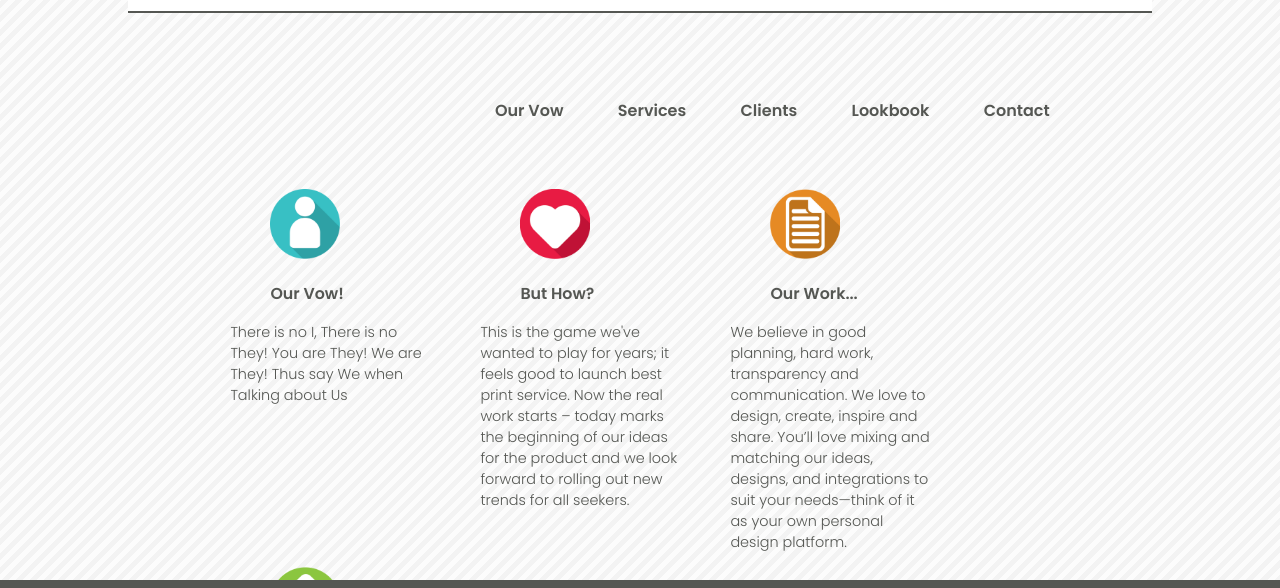
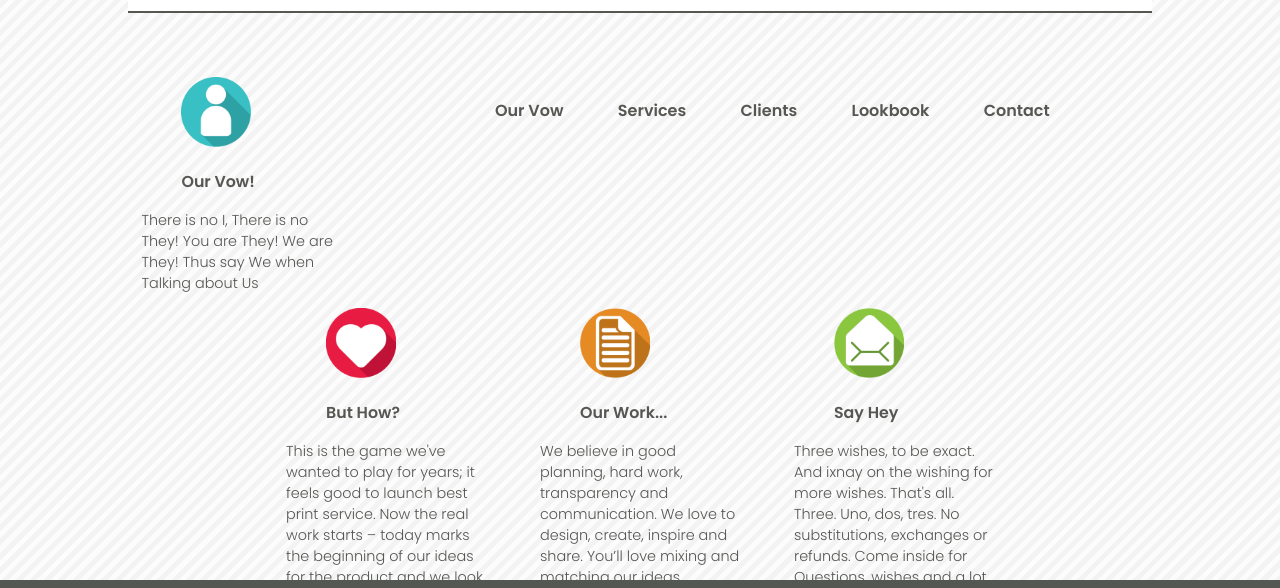
Before and after one commit to unluberkay/cmp2035-homework, a plain HTML site: page 15 website/index.html in a window 1280 px wide. Shown: the part 147-735 px from the top of the page. Drawn offline with Linux system fonts and the light colour scheme.

Commit message:
Centered the four columns below the header.

```diff
--- a/15 website/css/style.css
+++ b/15 website/css/style.css
@@ -134,20 +134,22 @@ header #navigationBar li a:active {
     margin-top: -400px;
 }
 
+/* inspired by https://css-tricks.com/centering-css-complete-guide/ */
+.iconSummary {
+    padding-top: 50px;
+    font-size: 0.9em;
+}
 
+#icon_group {
+    text-align: center;
+    list-style-type: none ;
+    padding-left: 0 ;
+}
 
-
-
-
-
-
-
-.iconSummary {
-    float: left;
-    padding-top: 50px;
-    margin-left: 10%;
-    margin-right: 8%;
-    font-size: 0.9em;
+#icon_group li {
+    display: inline-block ;
+    text-align: left;
+    vertical-align: top ;
 }
 
 .iconSummary h3 {
@@ -162,22 +164,21 @@ header #navigationBar li a:active {
 }
 
 .iconSummary #icon1 {
-    float: left;
     width: 200px;
     padding-right: 50px;
 }
+
 .iconSummary #icon2 {
-    float: left;
     width: 200px;
     padding-right: 50px;
 }
+
 .iconSummary #icon3 {
-    float: left;
     width: 200px;
     padding-right: 50px;
 }
+
 .iconSummary #icon4 {
-    float: left;
     width: 200px;
 }
 
--- a/15 website/index.html
+++ b/15 website/index.html
@@ -24,26 +24,28 @@
         </ul>
     </header>
     <div class="iconSummary">
-        <div id="icon1">
+        <ul id="icon_group">
+        <li id="icon1">
             <img class="icon" src="images/iconOurVow.png" alt="Our Vow"    height="70">
             <h3>Our Vow!</h3>
             <p>There is no I, There is no They! You are They! We are They! Thus say We when Talking about Us</p>
-        </div>
-        <div id="icon2">
+        </li>
+        <li id="icon2">
             <img class="icon" src="images/iconHow.png" alt="But How" height="70">
             <h3>But How?</h3>
             <p>This is the game we've wanted to play for years; it feels good to launch best print service. Now the real work starts – today marks the beginning of our ideas for the product and we look forward to rolling out new trends for all seekers.    </p>
-        </div>
-        <div id="icon3">
+        </li>
+        <li id="icon3">
             <img class="icon" src="images/iconWork.png" alt="Our Work" height="70">
             <h3>Our Work...</h3>
             <p>We believe in good planning, hard work, transparency and communication. We love to design, create, inspire and share. You’ll love mixing and matching our ideas, designs, and integrations to suit your needs—think of it as your own personal design platform.</p>
-        </div>
-        <div id="icon4">
+        </li>
+        <li id="icon4">
             <img class="icon" src="images/iconContact.png" alt="Say Hey" height="70">
             <h3>Say Hey</h3>
             <p>Three wishes, to be exact. And ixnay on the wishing for more wishes. That's all. Three. Uno, dos, tres. No substitutions, exchanges or refunds. Come inside for Questions, wishes and a lot more ...</p>
-        </div>
+        </li>
+            </ul>
     </div>
 
     <br />
```
